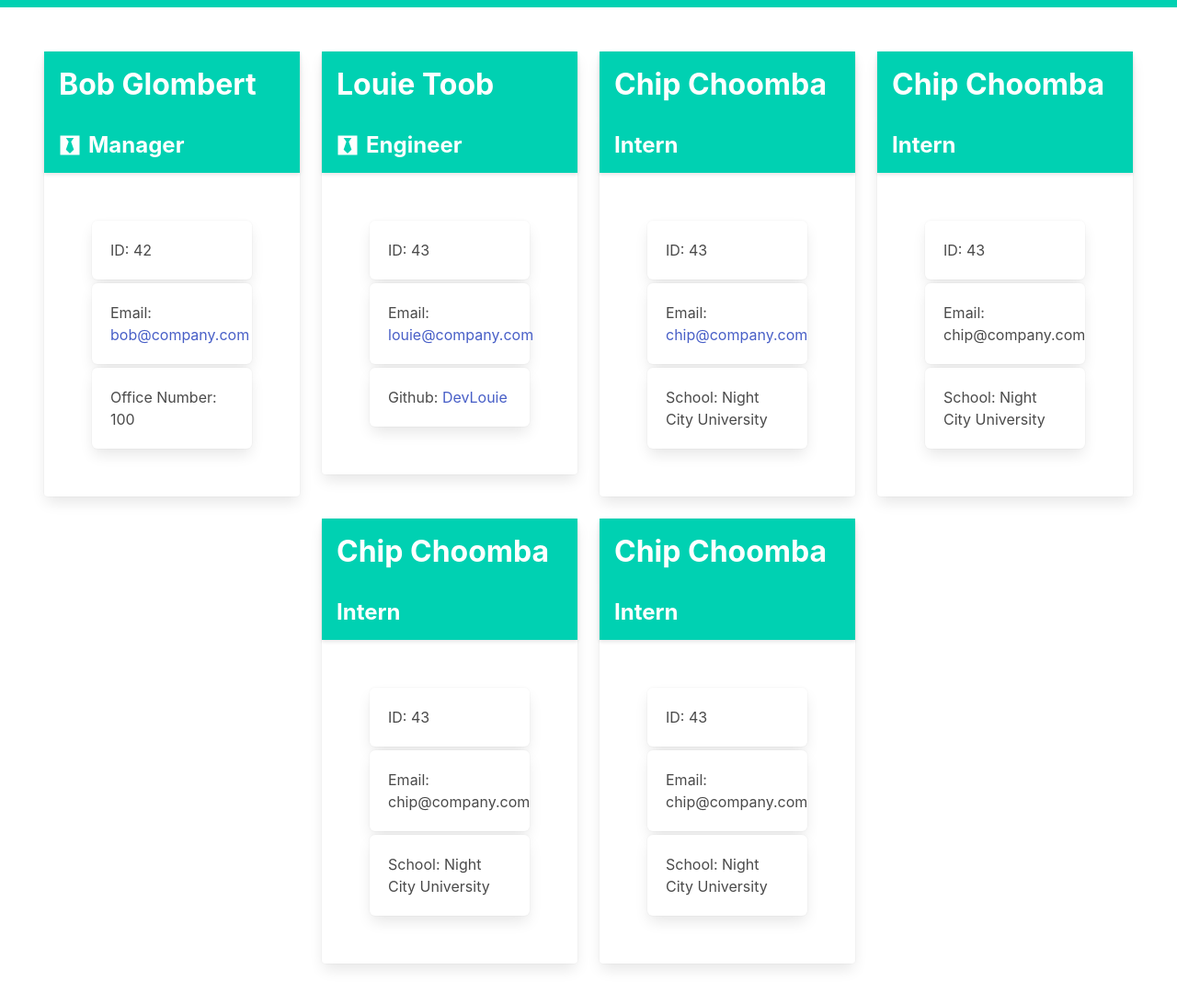
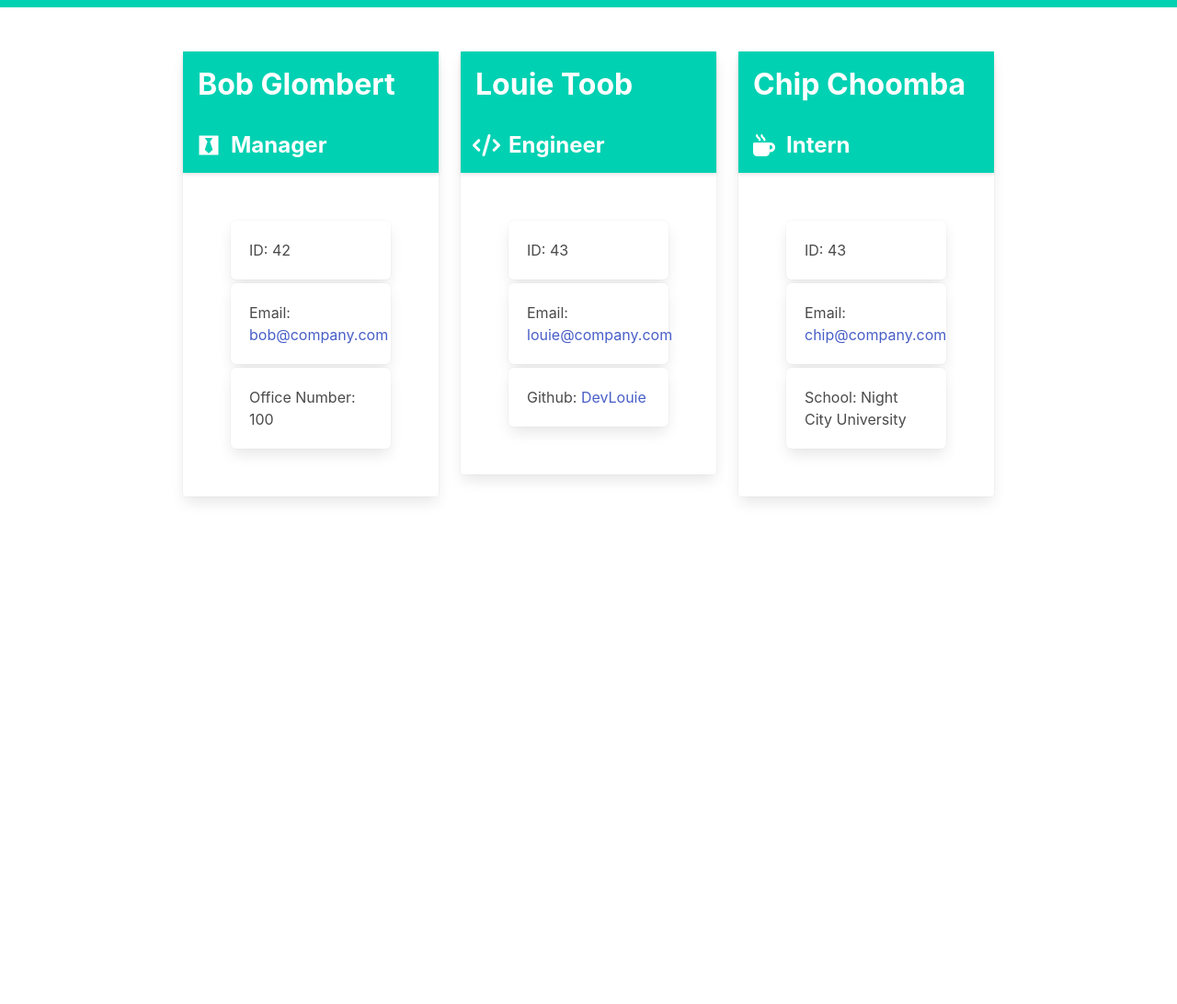
Before and after one commit to MosNes/team-profile-generator, a website: page develop/template.html in a window 1280 px wide. Shown: the part 160-1252 px from the top of the page at 92% size. After the commit the page ends 800 px from the top, so only its background shows below. Drawn offline with nearby package versions, Linux system fonts and the light colour scheme.

Commit message:
finished template styling

```diff
--- a/develop/template.html
+++ b/develop/template.html
@@ -10,7 +10,7 @@
 </head>
 <body>
     <header class="has-background-primary p-6">
-        <h1 class="has-text-white is-size-1 has-text-centered">My Team</h1>
+        <h1 class="has-text-white is-size-1 has-text-centered has-text-weight-bold">My Team</h1>
     </header>
     <main class="p-6">
         <div class="columns is-multiline is-4 is-centered">
@@ -21,7 +21,7 @@
                     </div>
                     <div class="card-header">
                         <p class="card-header-title has-background-primary has-text-white is-size-4">
-                            <span class="icon-text pr-2">
+                            <span class="icon-text pr-3">
                                 <span class="icon">
                                     <i class="fa-brands fa-black-tie"></i>
                                 </span>
@@ -42,9 +42,9 @@
                     </div>
                     <div class="card-header">
                         <p class="card-header-title has-background-primary has-text-white is-size-4">
-                            <span class="icon-text pr-2">
+                            <span class="icon-text pr-3">
                                 <span class="icon">
-                                    <i class="fa-brands fa-black-tie"></i>
+                                    <i class="fa-solid fa-code"></i>
                                 </span>
                             </span>
                             Engineer</p>
@@ -62,7 +62,13 @@
                         <p class="card-header-title has-background-primary has-text-white is-size-3">Chip Choomba</p>
                     </div>
                     <div class="card-header">
-                        <p class="card-header-title has-background-primary has-text-white is-size-4">Intern</p>
+                        <p class="card-header-title has-background-primary has-text-white is-size-4">
+                            <span class="icon-text pr-3">
+                                <span class="icon">
+                                    <i class="fa-solid fa-mug-hot"></i>
+                                </span>
+                            </span>
+                            Intern</p>
                     </div>
                     <div class="card-content p-6">
                         <div class="box m-1">ID: 43</div>
@@ -71,51 +77,6 @@
                     </div>
                 </div>
             </section>
-            <section class="column is-3-widescreen is-4-desktop">
-                <div class="card">
-                    <div class="card-header">
-                        <p class="card-header-title has-background-primary has-text-white is-size-3">Chip Choomba</p>
-                    </div>
-                    <div class="card-header">
-                        <p class="card-header-title has-background-primary has-text-white is-size-4">Intern</p>
-                    </div>
-                    <div class="card-content p-6">
-                        <div class="box m-1">ID: 43</div>
-                        <div class="box m-1">Email: chip@company.com</div>
-                        <div class="box m-1">School: Night City University</div>
-                    </div>
-                </div>
-            </section>
-            <section class="column is-3-widescreen is-4-desktop">
-                <div class="card">
-                    <div class="card-header">
-                        <p class="card-header-title has-background-primary has-text-white is-size-3">Chip Choomba</p>
-                    </div>
-                    <div class="card-header">
-                        <p class="card-header-title has-background-primary has-text-white is-size-4">Intern</p>
-                    </div>
-                    <div class="card-content p-6">
-                        <div class="box m-1">ID: 43</div>
-                        <div class="box m-1">Email: chip@company.com</div>
-                        <div class="box m-1">School: Night City University</div>
-                    </div>
-                </div>
-            </section>
-            <section class="column is-3-widescreen is-4-desktop">
-                <div class="card">
-                    <div class="card-header">
-                        <p class="card-header-title has-background-primary has-text-white is-size-3">Chip Choomba</p>
-                    </div>
-                    <div class="card-header">
-                        <p class="card-header-title has-background-primary has-text-white is-size-4">Intern</p>
-                    </div>
-                    <div class="card-content p-6">
-                        <div class="box m-1">ID: 43</div>
-                        <div class="box m-1">Email: chip@company.com</div>
-                        <div class="box m-1">School: Night City University</div>
-                    </div>
-                </div>
-            </section>
         </div>
     </main>
 </body>
```
